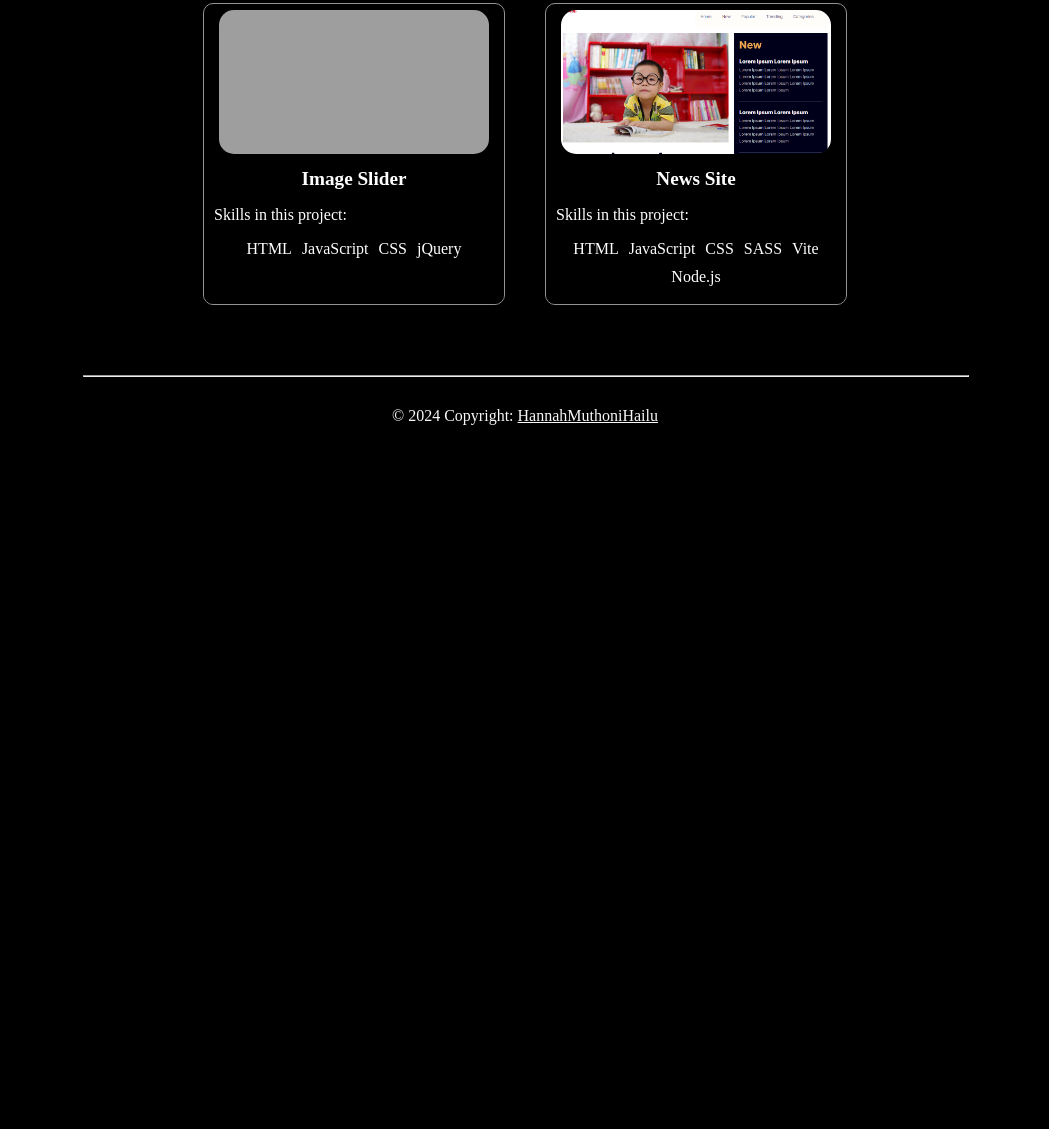
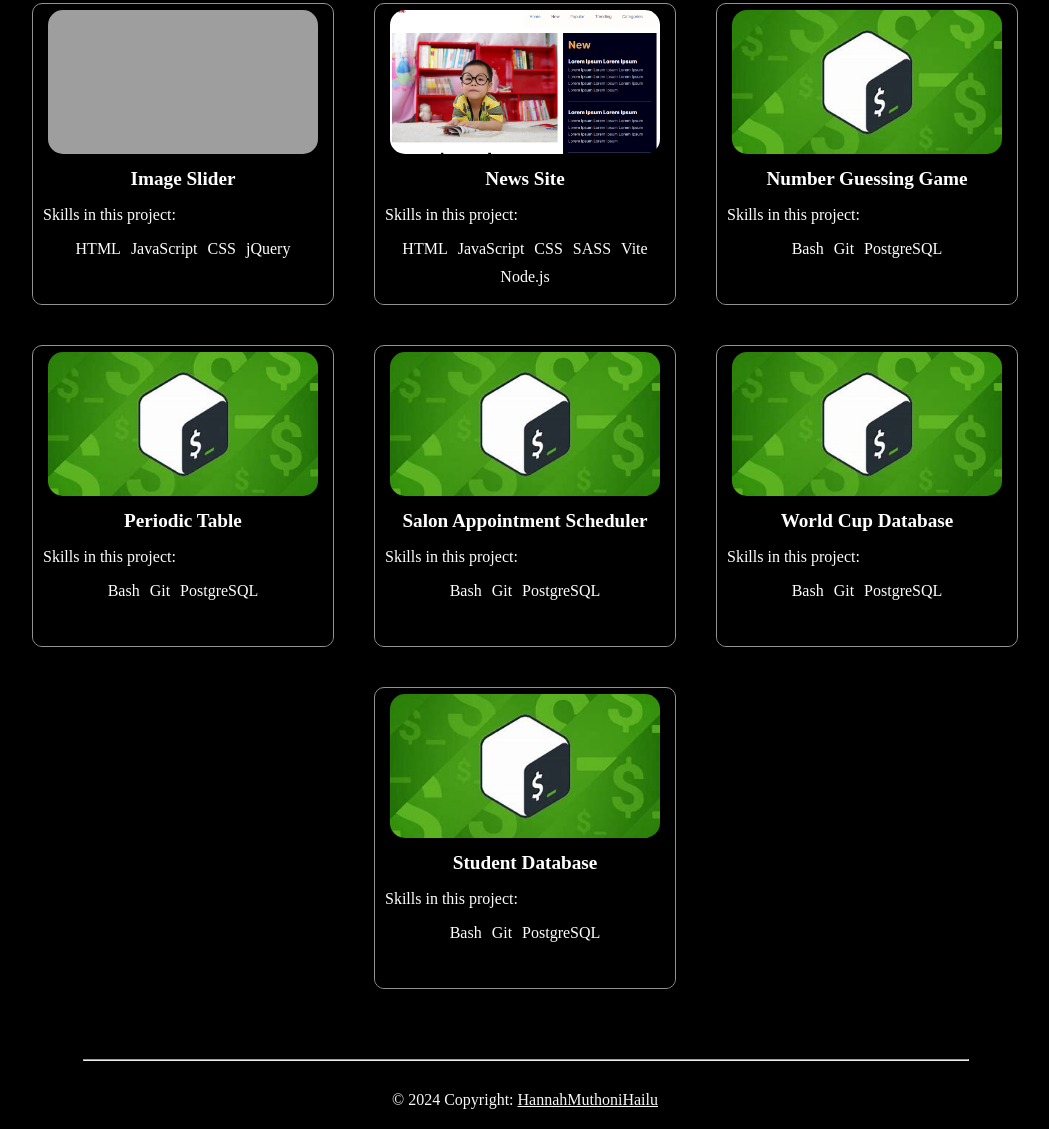
Before and after one commit to Hannah-Muthoni-Hailu/hannahhailu.github.io, a plain HTML site: page projects.html in a window 1280 px wide. Shown: the part 499-1628 px from the top of the page, without its empty margins (115-1164 px from the left). Before the commit the page ends 944 px from the top, so only its background shows below. Drawn offline with Linux system fonts and the light colour scheme; grey boxes are pictures that could not be loaded.

Commit message:
Update projects.html

```diff
--- a/projects.html
+++ b/projects.html
@@ -107,6 +107,66 @@
                 </ul>
             </div>
         </div>
+        <div class="project-card" data-skills="Bash, Git, PostgreSQL" onclick="redirectToProject('https://github.com/Hannah-Muthoni-Hailu/freecodecamp-Number-Guessing-Game')">
+            <img src="images/bash.jfif" alt="Project 2">
+            <div class="project-info">
+                <h3>Number Guessing Game</h3>
+                <p style="text-align: left; margin-left: 10px;">Skills in this project:</p>
+                <ul class="skills">
+                    <li>Bash</li>
+                    <li>Git</li>
+                    <li>PostgreSQL</li>
+                </ul>
+            </div>
+        </div>
+        <div class="project-card" data-skills="Bash, Git, PostgreSQL" onclick="redirectToProject('https://github.com/Hannah-Muthoni-Hailu/freecodecamp-Periodic-Table-Database')">
+            <img src="images/bash.jfif" alt="Project 2">
+            <div class="project-info">
+                <h3>Periodic Table</h3>
+                <p style="text-align: left; margin-left: 10px;">Skills in this project:</p>
+                <ul class="skills">
+                    <li>Bash</li>
+                    <li>Git</li>
+                    <li>PostgreSQL</li>
+                </ul>
+            </div>
+        </div>
+        <div class="project-card" data-skills="Bash, Git, PostgreSQL" onclick="redirectToProject('https://github.com/Hannah-Muthoni-Hailu/freecodecamp-Salon-Appointment-Scheduler')">
+            <img src="images/bash.jfif" alt="Project 2">
+            <div class="project-info">
+                <h3>Salon Appointment Scheduler</h3>
+                <p style="text-align: left; margin-left: 10px;">Skills in this project:</p>
+                <ul class="skills">
+                    <li>Bash</li>
+                    <li>Git</li>
+                    <li>PostgreSQL</li>
+                </ul>
+            </div>
+        </div>
+        <div class="project-card" data-skills="Bash, Git, PostgreSQL" onclick="redirectToProject('https://github.com/Hannah-Muthoni-Hailu/freecodecamp-World-Cup-Database')">
+            <img src="images/bash.jfif" alt="Project 2">
+            <div class="project-info">
+                <h3>World Cup Database</h3>
+                <p style="text-align: left; margin-left: 10px;">Skills in this project:</p>
+                <ul class="skills">
+                    <li>Bash</li>
+                    <li>Git</li>
+                    <li>PostgreSQL</li>
+                </ul>
+            </div>
+        </div>
+        <div class="project-card" data-skills="Bash, Git, PostgreSQL" onclick="redirectToProject('https://github.com/Hannah-Muthoni-Hailu/freecodecamp-Build-a-Student-Database')">
+            <img src="images/bash.jfif" alt="Project 2">
+            <div class="project-info">
+                <h3>Student Database</h3>
+                <p style="text-align: left; margin-left: 10px;">Skills in this project:</p>
+                <ul class="skills">
+                    <li>Bash</li>
+                    <li>Git</li>
+                    <li>PostgreSQL</li>
+                </ul>
+            </div>
+        </div>
     </div>
     <footer>
         <hr class="divider">
```
